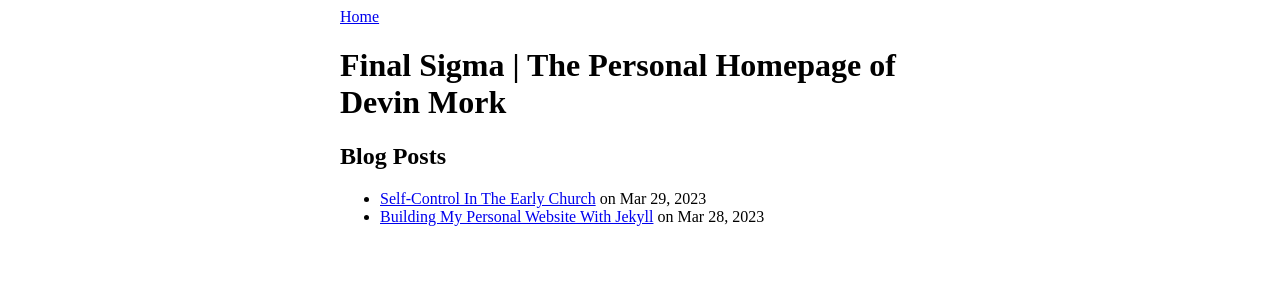
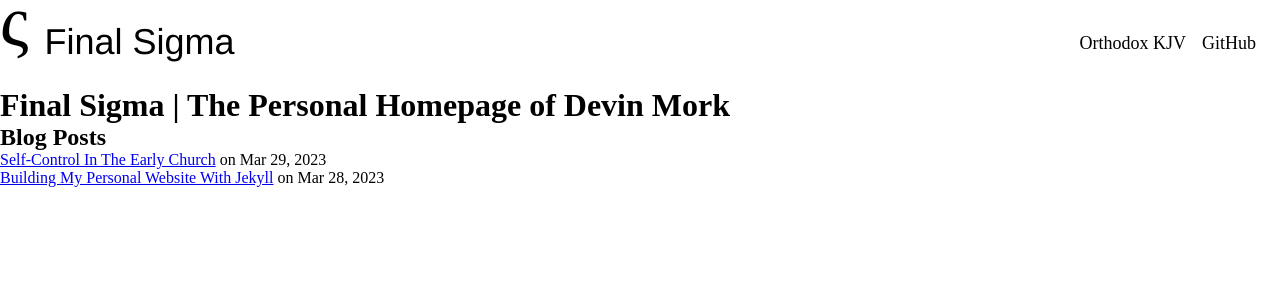
Before and after one commit to Demo318/my-personal-website, a Jekyll site: the page built from index.markdown, in a window 1280 px wide. Shown: the top 300 px of the page. Built offline with Jekyll 4.4.1, drawn with Linux system fonts in a browser that asks for light colours.

Commit message:
Add initial flexbox layout

```diff
--- a/_includes/header.html
+++ b/_includes/header.html
@@ -1,3 +1,7 @@
 <header>
-  <a href="{{ site.baseurl }}/index.html">Home</a>
+  <a id="home-button" href="{{ site.baseurl }}/index.html"><div id="logo-sigma">ς</div> <div id="logo-text">Final Sigma</div></a>
+  <ul class="header-links">
+    <li><a href="https://demo318.github.io/Orthodox_KJV/">Orthodox KJV</a></li>
+    <li><a href="https://github.com/Demo318">GitHub</a></li>
+  </ul>
 </header>
--- a/_layouts/base.html
+++ b/_layouts/base.html
@@ -24,14 +24,13 @@
     <link rel="manifest" href="{{site.baseurl}}/assets/img/favicon//site.webmanifest">
   </head>
   <body>
-    <container>
       {% include header.html %}
       <main>
         <h1>{{ site.title }}</h1>
         {{ content }}
 
-        {% include comments.html %}
+
       </main>
-    </container>
+      {% include comments.html %}
   </body>
 </html>
--- a/_layouts/post.html
+++ b/_layouts/post.html
@@ -5,7 +5,7 @@ layout: base
 
 <h1>{{page.title}}</h1>
 
-<!-- TODO: Find better way to store and retrieve date formating. -->
+<!-- TODO: Find better way to store and retrieve date formatting. -->
 
 <!-- TODO: Display tags and categories related to post -->
 
--- a/assets/css/styles.css
+++ b/assets/css/styles.css
@@ -1,5 +1,78 @@
-container {
-  max-width: 600px;
-  margin: auto;
-  display: block;
+/* general styling resets */
+
+* {
+  margin: 0px;
+  padding: 0px;
+  /* uncomment to see borders around content
+  border-width: 1px;
+  border-style: dotted;
+  border-color: green;
+  */
 }
+
+
+/* remove icon and indent from unordered lists */
+ul {
+  list-style-type: none;
+  padding-inline-start: 0px;
+}
+
+
+/* all items that need display: flex */
+
+body,
+#home-button,
+header,
+.header-links {
+  display: flex;
+}
+
+
+/* all items that need flex-direction: column */
+
+body {
+  flex-direction: column;
+}
+
+
+/* begin general styles */
+
+body {
+  align-items: stretch;
+  width: 100%;
+}
+
+header {
+  justify-content: space-between;
+}
+
+#home-button {
+  text-decoration: none;
+  color: black;
+  align-items: flex-end;
+  gap: 16px;
+  padding-bottom: 24px;
+  margin-top: -20px;
+}
+
+#logo-sigma {
+  font-family: 'Times New Roman', serif;
+  font-size: 72px;
+}
+
+#logo-text {
+  font-family: Helvetica, sans-serif;
+  font-size: 36px;
+}
+
+.header-links {
+  align-items: center;
+  font-size: 18px;
+  gap: 16px;
+  padding-right: 24px;
+}
+
+.header-links > li > a {
+  text-decoration: none;
+  color: black;
+}
```
